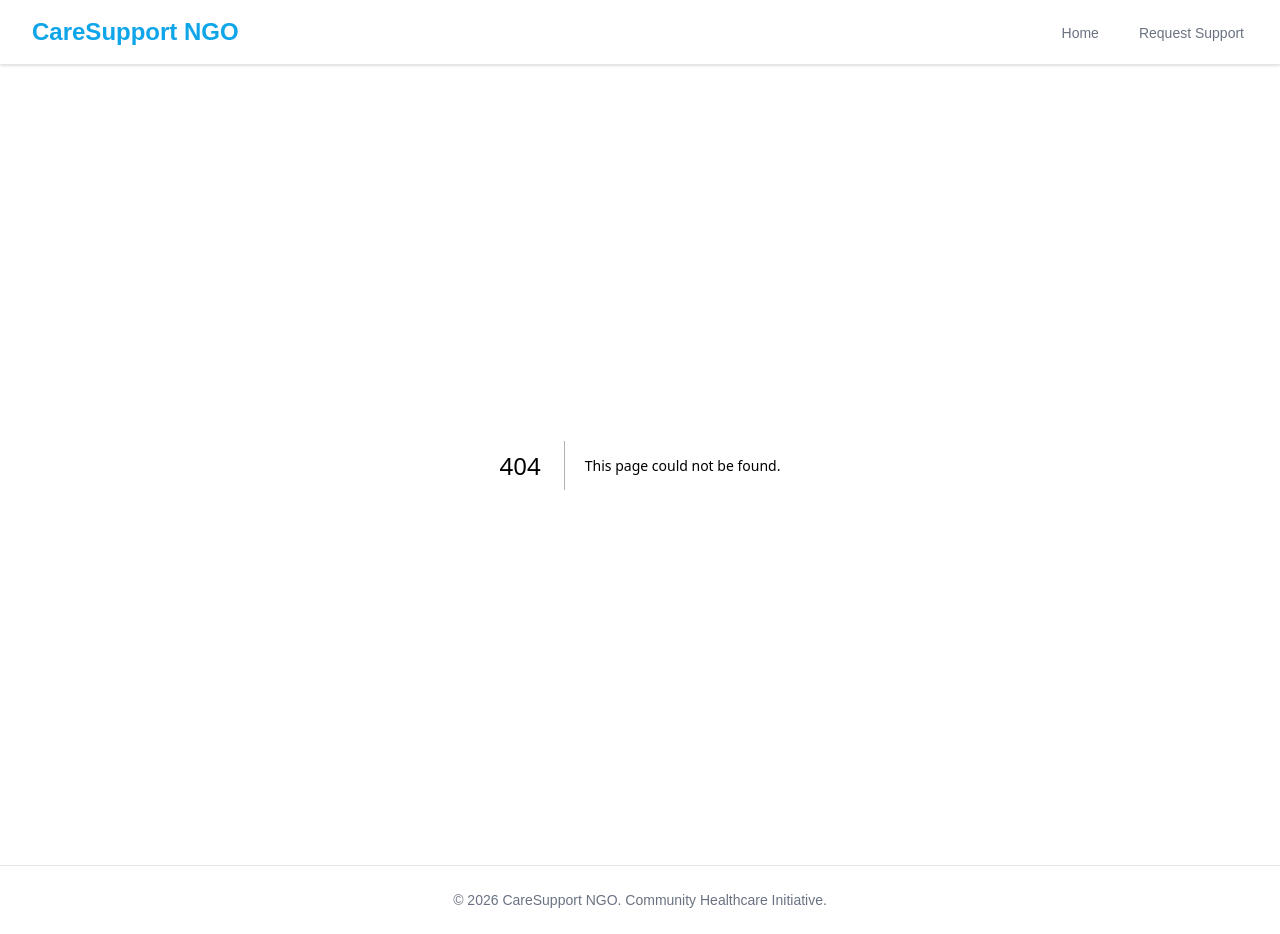
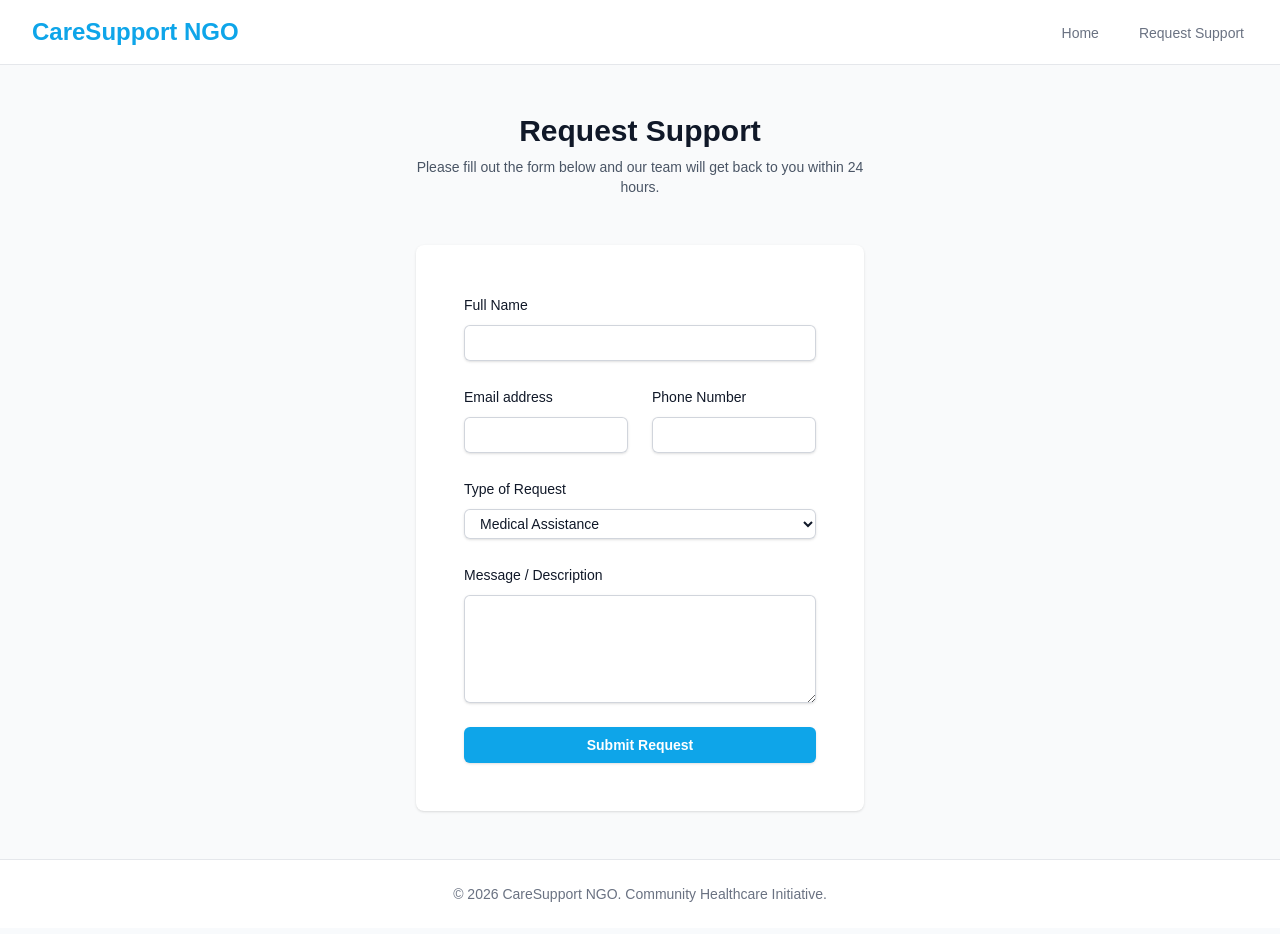
Before and after one commit to Gokula-krishnan-0010/healthcare-support-webapp, a Next.js app: page /form in a window 1280 px wide. Before the commit this address had no page. Built offline with nearby package versions, Linux system fonts and the light colour scheme.

Commit message:
feat: add patient support form and API

```diff
--- /dev/null
+++ b/src/app/api/submit/route.ts
@@ -0,0 +1,30 @@
+import { NextResponse } from 'next/server';
+
+export async function POST(request: Request) {
+  try {
+    const body = await request.json();
+    const { name, requestType, message } = body;
+
+    // Simulate automation/AI logic
+    let priority = 'MEDIUM';
+    if (message.toLowerCase().includes('urgent') || message.toLowerCase().includes('emergency') || requestType === 'medical') {
+      priority = 'HIGH';
+    }
+
+    const summary = `Priority: ${priority} | ${name} requested ${requestType} assistance: "${message.substring(0, 50)}${message.length > 50 ? '...' : ''}"`;
+
+    // In a real app, you might save to a DB or send an email here
+    console.log('Form Submission:', { ...body, priority, summary });
+
+    return NextResponse.json({
+      success: true,
+      message: 'Thank you! Your request has been received.',
+      summary,
+    });
+  } catch (error) {
+    return NextResponse.json(
+      { success: false, message: 'Invalid request data.' },
+      { status: 400 }
+    );
+  }
+}
--- /dev/null
+++ b/src/app/form/page.tsx
@@ -0,0 +1,17 @@
+import Form from '@/components/Form';
+
+export default function FormPage() {
+  return (
+    <div className="bg-gray-50 min-h-full py-12 px-4 sm:px-6 lg:px-8">
+      <div className="max-w-md mx-auto">
+        <div className="text-center mb-12">
+          <h2 className="text-3xl font-extrabold text-gray-900">Request Support</h2>
+          <p className="mt-2 text-sm text-gray-600">
+            Please fill out the form below and our team will get back to you within 24 hours.
+          </p>
+        </div>
+        <Form />
+      </div>
+    </div>
+  );
+}
--- /dev/null
+++ b/src/components/Form.tsx
@@ -0,0 +1,165 @@
+'use client';
+
+import { useState } from 'react';
+
+const Form = () => {
+  const [formData, setFormData] = useState({
+    name: '',
+    email: '',
+    phone: '',
+    requestType: 'medical',
+    message: '',
+  });
+  const [loading, setLoading] = useState(false);
+  const [result, setResult] = useState<{ success: boolean; message: string; summary?: string } | null>(null);
+
+  const handleSubmit = async (e: React.FormEvent) => {
+    e.preventDefault();
+    setLoading(true);
+    setResult(null);
+
+    try {
+      const response = await fetch('/api/submit', {
+        method: 'POST',
+        headers: {
+          'Content-Type': 'application/json',
+        },
+        body: JSON.stringify(formData),
+      });
+
+      const data = await response.json();
+      setResult(data);
+      if (data.success) {
+        setFormData({ name: '', email: '', phone: '', requestType: 'medical', message: '' });
+      }
+    } catch (error) {
+      setResult({ success: false, message: 'Something went wrong. Please try again.' });
+    } finally {
+      setLoading(false);
+    }
+  };
+
+  const handleChange = (e: React.ChangeEvent<HTMLInputElement | HTMLTextAreaElement | HTMLSelectElement>) => {
+    setFormData({ ...formData, [e.target.name]: e.target.value });
+  };
+
+  return (
+    <div className="bg-white px-6 py-12 shadow sm:rounded-lg sm:px-12">
+      <form onSubmit={handleSubmit} className="space-y-6">
+        <div>
+          <label htmlFor="name" className="block text-sm font-medium leading-6 text-gray-900">
+            Full Name
+          </label>
+          <div className="mt-2">
+            <input
+              type="text"
+              name="name"
+              id="name"
+              required
+              value={formData.name}
+              onChange={handleChange}
+              className="block w-full rounded-md border-0 py-1.5 text-gray-900 shadow-sm ring-1 ring-inset ring-gray-300 placeholder:text-gray-400 focus:ring-2 focus:ring-inset focus:ring-primary sm:text-sm sm:leading-6 px-3"
+            />
+          </div>
+        </div>
+
+        <div className="grid grid-cols-1 gap-x-6 gap-y-6 sm:grid-cols-2">
+          <div>
+            <label htmlFor="email" className="block text-sm font-medium leading-6 text-gray-900">
+              Email address
+            </label>
+            <div className="mt-2">
+              <input
+                type="email"
+                name="email"
+                id="email"
+                required
+                value={formData.email}
+                onChange={handleChange}
+                className="block w-full rounded-md border-0 py-1.5 text-gray-900 shadow-sm ring-1 ring-inset ring-gray-300 placeholder:text-gray-400 focus:ring-2 focus:ring-inset focus:ring-primary sm:text-sm sm:leading-6 px-3"
+              />
+            </div>
+          </div>
+
+          <div>
+            <label htmlFor="phone" className="block text-sm font-medium leading-6 text-gray-900">
+              Phone Number
+            </label>
+            <div className="mt-2">
+              <input
+                type="tel"
+                name="phone"
+                id="phone"
+                required
+                value={formData.phone}
+                onChange={handleChange}
+                className="block w-full rounded-md border-0 py-1.5 text-gray-900 shadow-sm ring-1 ring-inset ring-gray-300 placeholder:text-gray-400 focus:ring-2 focus:ring-inset focus:ring-primary sm:text-sm sm:leading-6 px-3"
+              />
+            </div>
+          </div>
+        </div>
+
+        <div>
+          <label htmlFor="requestType" className="block text-sm font-medium leading-6 text-gray-900">
+            Type of Request
+          </label>
+          <div className="mt-2">
+            <select
+              id="requestType"
+              name="requestType"
+              value={formData.requestType}
+              onChange={handleChange}
+              className="block w-full rounded-md border-0 py-1.5 text-gray-900 shadow-sm ring-1 ring-inset ring-gray-300 focus:ring-2 focus:ring-inset focus:ring-primary sm:text-sm sm:leading-6 px-3"
+            >
+              <option value="medical">Medical Assistance</option>
+              <option value="volunteer">Volunteer Registration</option>
+              <option value="financial">Financial Aid</option>
+              <option value="other">Other Inquiry</option>
+            </select>
+          </div>
+        </div>
+
+        <div>
+          <label htmlFor="message" className="block text-sm font-medium leading-6 text-gray-900">
+            Message / Description
+          </label>
+          <div className="mt-2">
+            <textarea
+              id="message"
+              name="message"
+              rows={4}
+              required
+              value={formData.message}
+              onChange={handleChange}
+              className="block w-full rounded-md border-0 py-1.5 text-gray-900 shadow-sm ring-1 ring-inset ring-gray-300 placeholder:text-gray-400 focus:ring-2 focus:ring-inset focus:ring-primary sm:text-sm sm:leading-6 px-3"
+            />
+          </div>
+        </div>
+
+        <div>
+          <button
+            type="submit"
+            disabled={loading}
+            className="flex w-full justify-center rounded-md bg-primary px-3 py-1.5 text-sm font-semibold leading-6 text-white shadow-sm hover:bg-sky-500 focus-visible:outline focus-visible:outline-2 focus-visible:outline-offset-2 focus-visible:outline-primary disabled:opacity-50"
+          >
+            {loading ? 'Submitting...' : 'Submit Request'}
+          </button>
+        </div>
+      </form>
+
+      {result && (
+        <div className={`mt-6 p-4 rounded-md ${result.success ? 'bg-green-50 text-green-700' : 'bg-red-50 text-red-700'}`}>
+          <p className="font-medium">{result.message}</p>
+          {result.summary && (
+            <div className="mt-2 text-sm">
+              <span className="font-bold underline text-green-800">Automated Summary:</span>
+              <p className="italic text-green-900">"{result.summary}"</p>
+            </div>
+          )}
+        </div>
+      )}
+    </div>
+  );
+};
+
+export default Form;
```
